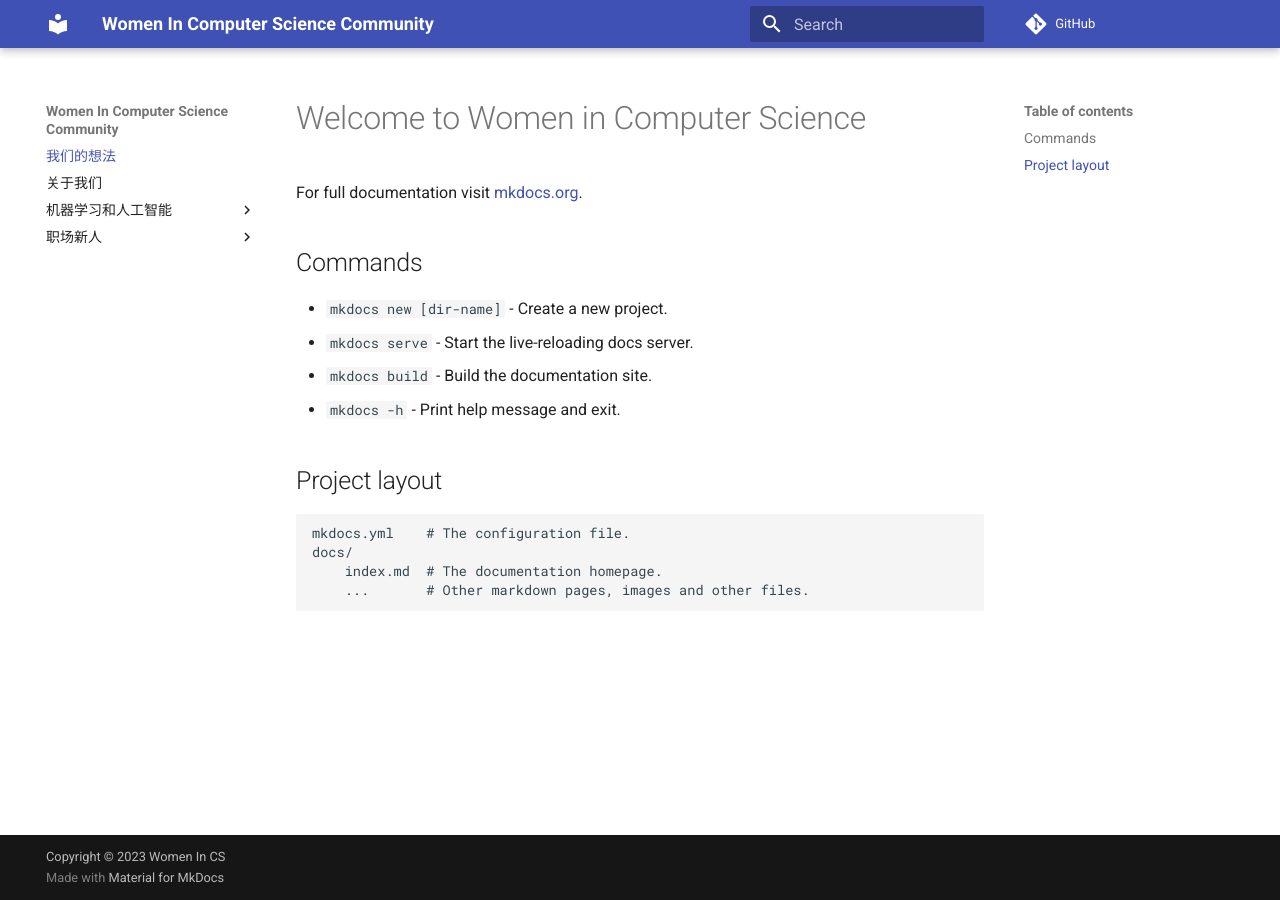
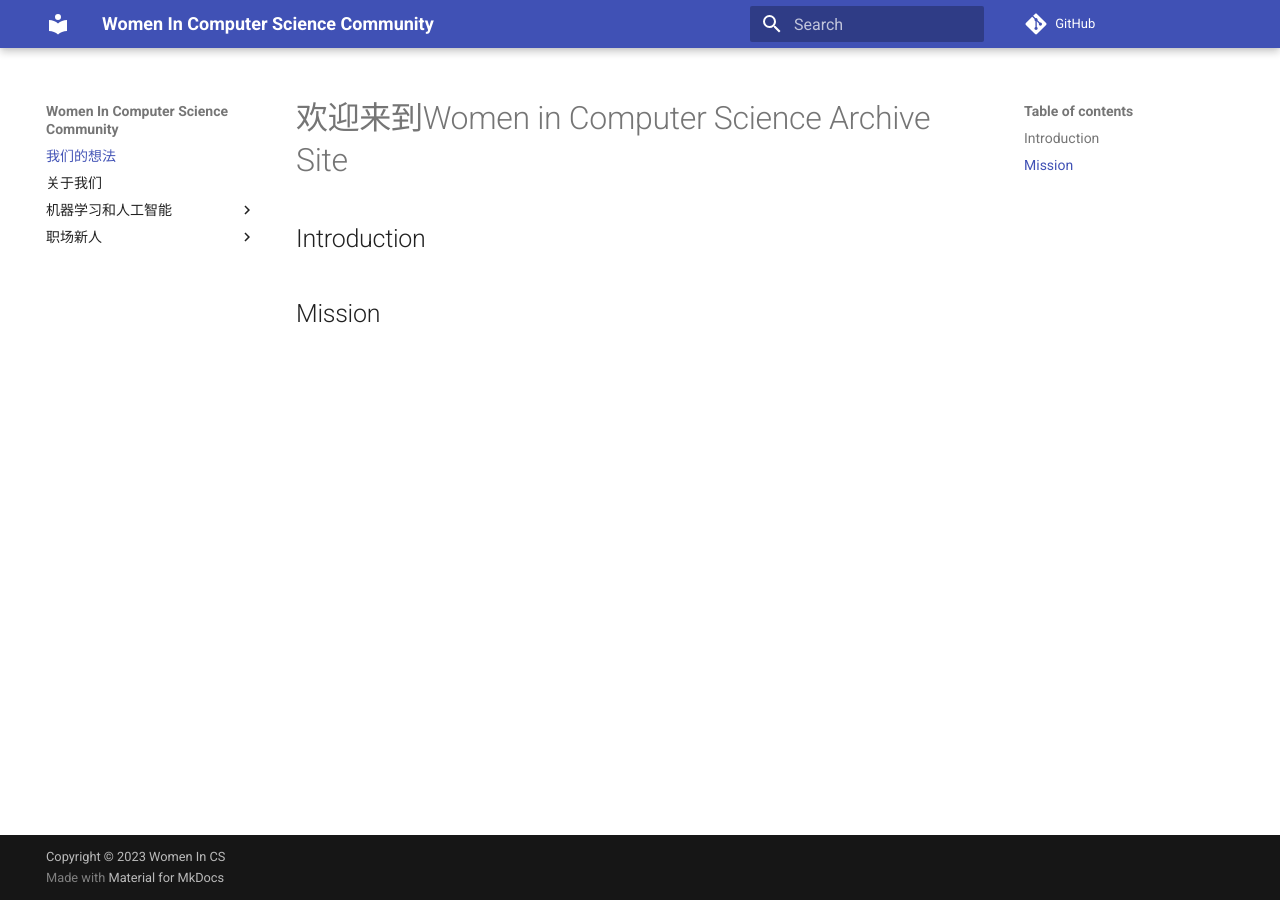
Before and after one commit to Women-in-Computer-Science/Women-in-CS-Archive, an MkDocs documentation site: the page built from docs/index.md, in a window 1280 px wide. Built offline with MkDocs 1.6.1 and Material for MkDocs 9.7.7, drawn with Linux system fonts in a browser that asks for light colours; comment, search, counter and statistics services are not loaded.

Commit message:
update index

```diff
--- a/docs/index.md
+++ b/docs/index.md
@@ -1,17 +1,5 @@
-# Welcome to Women in Computer Science
+#  欢迎来到Women in Computer Science Archive Site
 
-For full documentation visit [mkdocs.org](https://www.mkdocs.org).
+## Introduction
 
-## Commands
-
-* `mkdocs new [dir-name]` - Create a new project.
-* `mkdocs serve` - Start the live-reloading docs server.
-* `mkdocs build` - Build the documentation site.
-* `mkdocs -h` - Print help message and exit.
-
-## Project layout
-
-    mkdocs.yml    # The configuration file.
-    docs/
-        index.md  # The documentation homepage.
-        ...       # Other markdown pages, images and other files.
+## Mission
```
